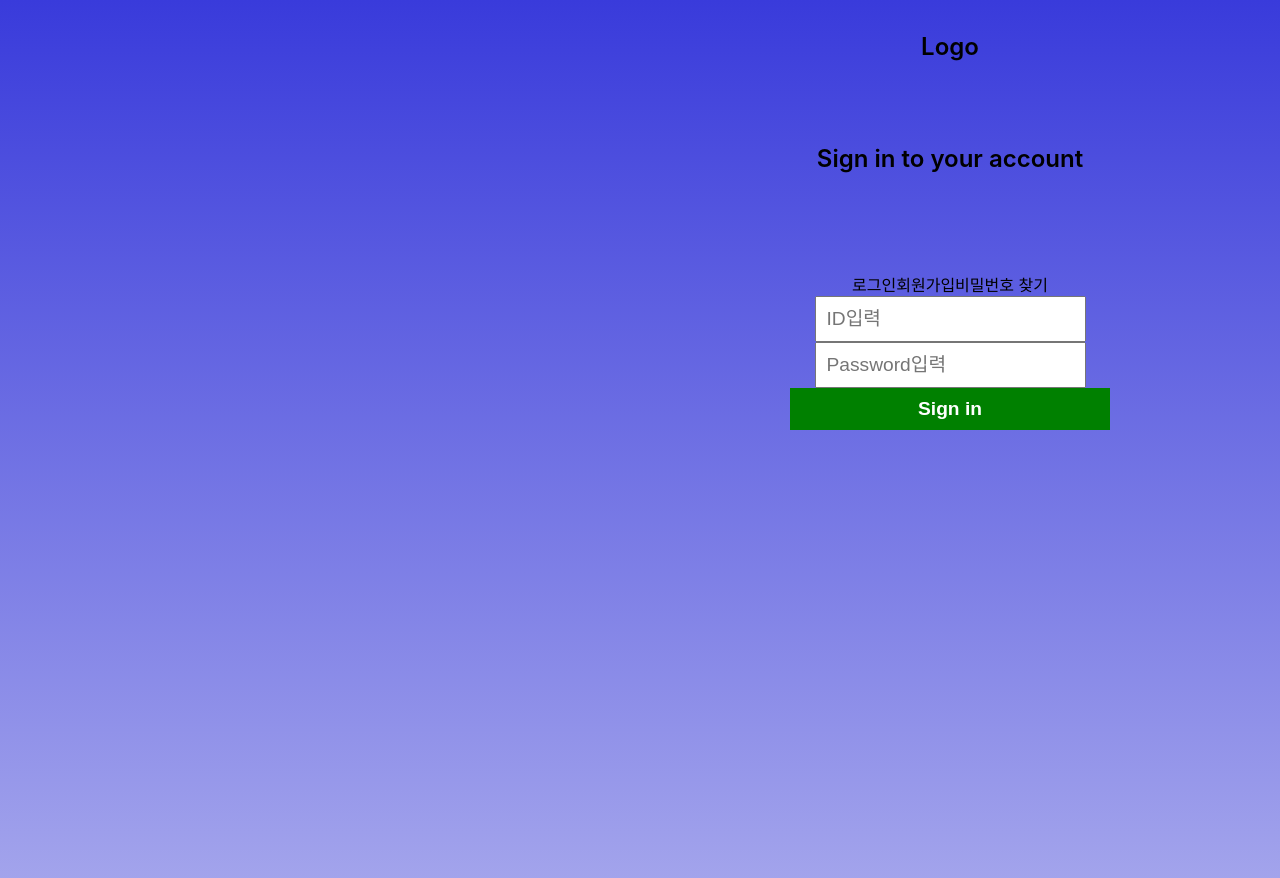
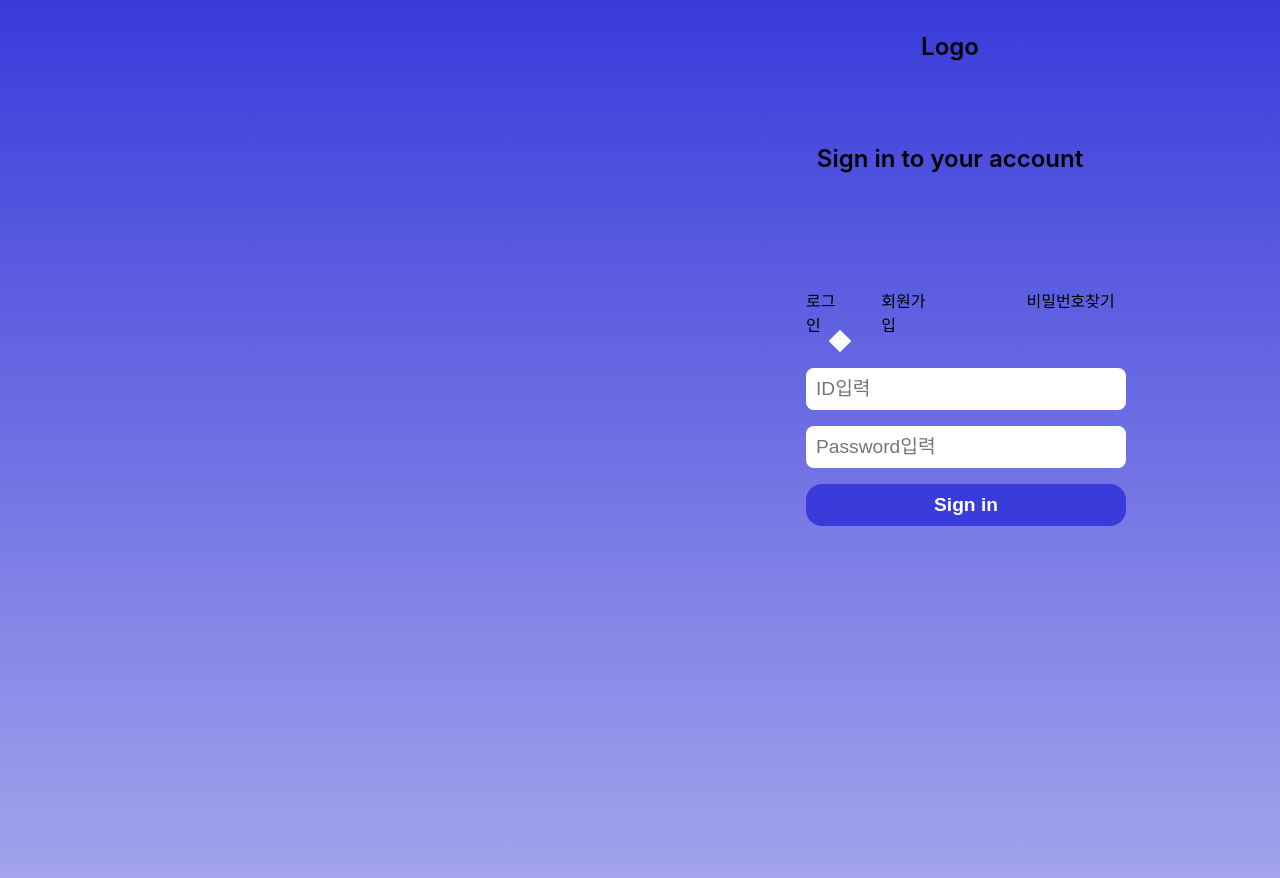
Before and after one commit to zeze88/sun, a React (Create React App) app: page /login in a window 1280 px wide. Shown: the top 878 px of the page. Built offline with nearby package versions, Linux system fonts and the light colour scheme.

Commit message:
Signup, Login 수정

```diff
--- a/src/App.js
+++ b/src/App.js
@@ -4,7 +4,6 @@ import { ConnectedRouter } from "connected-react-router";
 import { history } from "../src/redux/configureStore";
 
 import Main from "./page/Main";
-import Signup from "./page/Signup";
 import Post from "./page/Post";
 import Login from "./page/Login";
 import Create from "./page/Create";
@@ -16,7 +15,6 @@ function App() {
       <Route path="/" exact component={Main} />
       <Route path="/post" exact component={Post} />
       <Route path="/create" exact component={Create} />
-      <Route path="/signup" exact component={Signup} />
       <Route path="/login" exact component={Login} />
       <Route path="/chatchat" exact component={Test} />
     </div>
--- a/src/page/Signup.js
+++ b/src/components/Signup.js
@@ -98,6 +98,7 @@ function Signup (props) {
                 <Grid>
                     <SignupButtom onClick={signup}>회원가입</SignupButtom>
                 </Grid>
+                <Indicator/>
         </Container>
     );
 }
@@ -106,8 +107,6 @@ const Container = styled.div`
     width : 20rem;
     margin : auto;
     text-align : center;
-    align-items : center;
-    justify-content : center;
 `;
 
 const Grid = styled.div`
@@ -118,14 +117,14 @@ margin : 1rem;
 
 const Input1 = styled.input`
     width: 65%;
-border-top-left-radius : 1rem;
-border-bottom-left-radius : 1rem;
+    border-top-left-radius : 0.5rem;
+    border-bottom-left-radius : 0.5rem;
     border : 0px solid black;
 `;
 
 const Input2 = styled.input`
     width: 100%;
-border-radius : 1rem;
+    border-radius : 0.5rem;
     border : 0px solid black;
 `;
 
@@ -144,4 +143,14 @@ border : 0px solid black;
     background-color: #393bdb;
 `;
 
+const Indicator = styled.div`
+    width: 1rem;
+    height: 1rem;
+    position: absolute;
+    background: white;
+    transition: transform 600ms cubic-bezier(.02,.94,.09,.97);
+    transform: rotate(45deg);
+    top: 20.8rem;
+    left: 57rem;
+`;
 export default Signup;
--- a/src/page/Login.js
+++ b/src/page/Login.js
@@ -2,7 +2,7 @@ import React from "react";
 import { useDispatch } from "react-redux";
 import { actionsCreators as userActions } from "../redux/modules/user";
 import styled from "styled-components";
-import Signup from "./Signup";
+import Signup from "../components/Signup";
 
 const Login = (props) => {
     const {history} = props
@@ -24,39 +24,54 @@ const Login = (props) => {
     return (
         <Container>
             <Logo>Logo</Logo>
-            <Text>Sign in to your account</Text>
-            <Sign>
+            <Middle>Sign in to your account</Middle>
                 <Switch>
-                    <label style={{textAlign:"left"}}>
+                    <Grid style={{textAlign:"left"}}>
+                        <label style={{width:"2.7rem"}}>
                             <input style={{display:"none"}} onChange={ e => {setCheck(e.target.value)}} type="radio" name="select" value="login"/>
                             로그인
                         </label>
-                    <label style={{textAlign:"left"}}>
-                        <input style={{display:"none"}} onChange={ e => {setCheck(e.target.value)}} type="radio" name="select" value="signup" />
+                    </Grid>
+                    <Grid style={{textAlign:"left"}}>
+                        <label style={{width:"3.6rem"}}>
+                            <input style={{textAlign:"left", display:"none"}} onChange={ e => {setCheck(e.target.value)}} type="radio" name="select" value="signup" />
                             회원가입
                         </label>
-                    <label style={{textAlign:"right"}}>
+                    </Grid>
+                    <Grid style={{textAlign:"right"}}>
+                        <label style={{width:"9rem"}}>
                             <input style={{display:"none"}} onChange={ e => {setCheck(e.target.value)}} type="radio" name="select" value="forget" />
-                        비밀번호 찾기
+                            비밀번호찾기
                         </label>
+                    </Grid>
                 </Switch>
                 {
                 check === "login" ?
-                <Signin>
-                    <InputDiv transform= "translate(rotate(45deg))">
-                    <input type="text" placeholder="ID입력" onChange={e => {setUsername(e.target.value)}} />
-                    <input type="password" placeholder="Password입력" onChange={e => {setPassword(e.target.value)}} />
+                <Sign>
+                    <Grid>
+                        <Input type="text" placeholder="ID입력" onChange={e => {setUsername(e.target.value)}} />
+                    </Grid>
+                    <Grid>
+                        <Input type="password" placeholder="Password입력" onChange={e => {setPassword(e.target.value)}} />
+                    </Grid>
+                    <Grid>
                         <Button onClick={login}>Sign in</Button>
-                    </InputDiv>
-                </Signin>
+                    </Grid>
+                    <Indicator style={{top:"20.8rem", left:"52rem"}}/>
+                </Sign>
                 : check === "signup"
-                ?  <Signup />
+                ? <Signup />
                 :
-                <Forget>
-                    <input></input>
-                </Forget>
+                <Sign>
+                    <Grid>
+                        <Input type="text" placeholder="ID입력"/>
+                    </Grid>
+                    <Grid>
+                        <Button>비밀번호 찾기</Button>
+                    </Grid>
+                    <Indicator style={{top:"20.8rem", left:"67.5rem"}}/>
+                </Sign>
                 }
-            </Sign>
         </Container>
     )
 }
@@ -79,7 +94,7 @@ const Logo = styled.div`
     font-weight : 600;
 `;
 
-const Text = styled.div`
+const Middle = styled.div`
     width : 20rem;
     height: 8rem;
     margin : 1rem auto 0 auto;
@@ -93,29 +108,40 @@ const Sign = styled.div`
     width : 20rem;
     margin : auto;
     text-align : center;
-    align-items : center;
-    justify-content : center;
 `;
 
 const Switch = styled.div`
-    width : 100%;
+    width : 20rem;
+    margin : auto;
+    display : flex;
 `;
 
-const Signin = styled.div`
-
+const Grid = styled.div`
+    width : 100%;
+    display : flex;
+    margin : 1rem;
 `;
 
-const Forget = styled.div`
-
-line-height : 1rem;
-`;
-
-const InputDiv = styled.div`
-width : 100%
+const Input = styled.input`
+    width: 100%;
+    border-radius : 0.5rem;
+    border : 0px solid black;
 `;
 
 const Button = styled.button`
     width : 100%;
+    border-radius : 1rem;
+    border : 0px solid black;
+    background-color: #393bdb;
+`;
+
+const Indicator = styled.div`
+    width: 1rem;
+    height: 1rem;
+    position: absolute;
+    background: white;
+    transition: transform 600ms cubic-bezier(.02,.94,.09,.97);
+    transform: rotate(45deg);
 `;
 
 export default Login;
```
Lines whose indentation alone changed are shown as unchanged.
